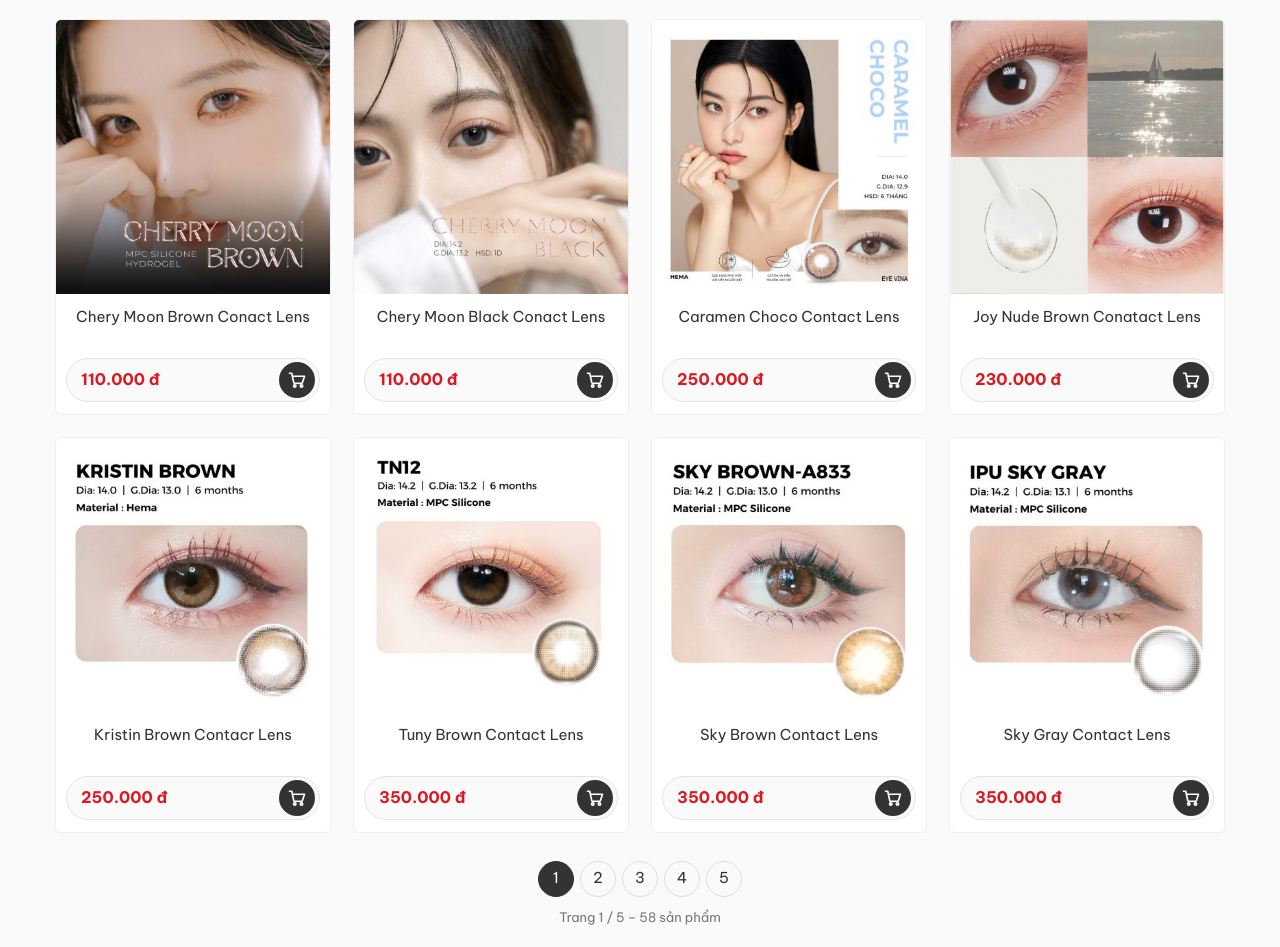
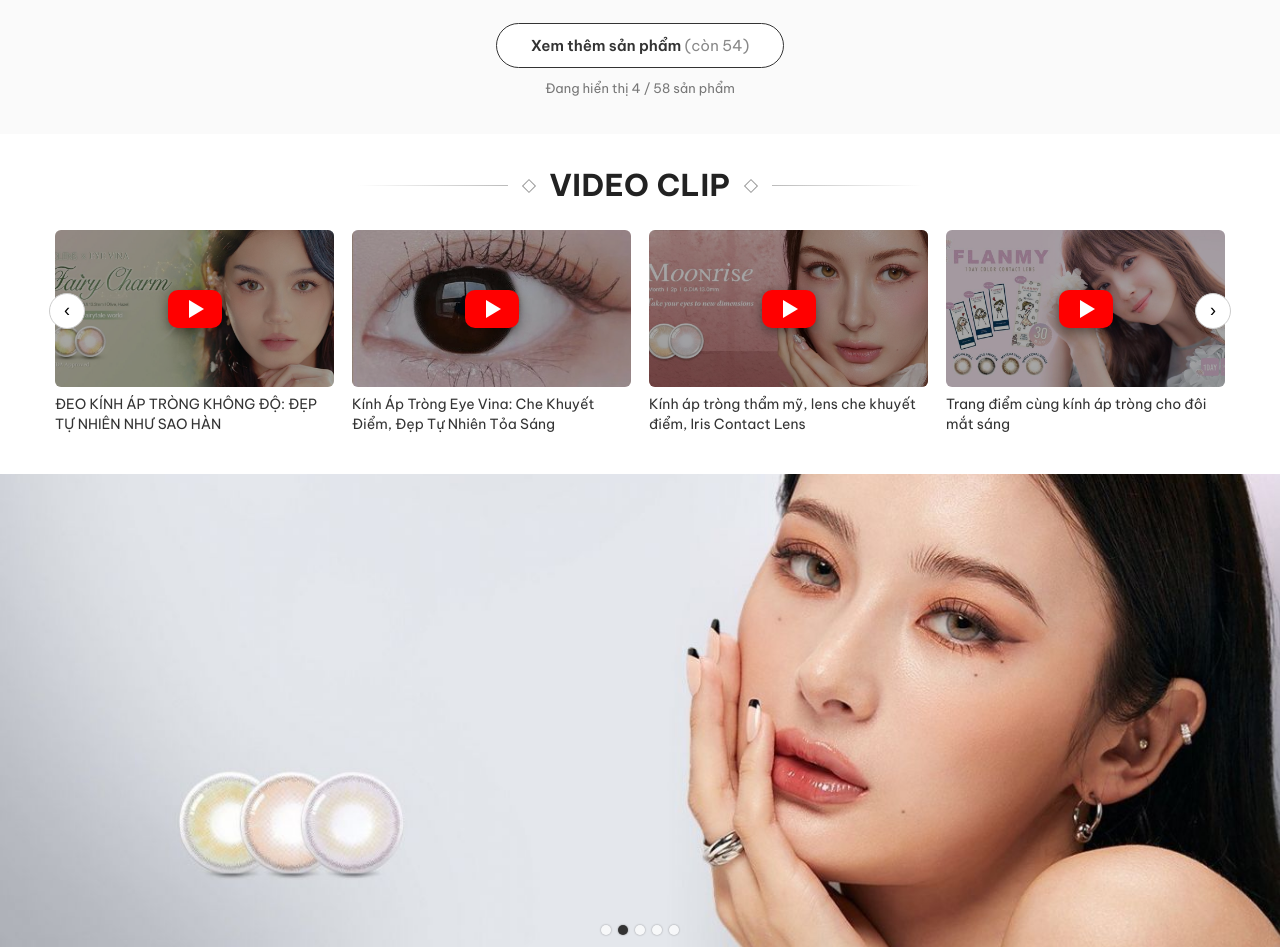
Before and after one commit to eyemedioptic/eyevina, a plain HTML site: page index.html in a window 1280 px wide. Shown: the part 2167-3114 px from the top of the page. Drawn offline with Linux system fonts and the light colour scheme.

Commit message:
Sản phẩm: hiển thị 4 sản phẩm, nút Xem thêm mỗi lần thêm 4 đến hết
Co-Authored-By: Claude Opus 5.5 <noreply@anthropic.com>
Claude-Session: https://claude.ai/code/session_011QZR96fBk48zhP55GbehnW

```diff
--- a/index.html
+++ b/index.html
@@ -137,9 +137,11 @@ section{padding:35px 0}
 .toolbar{display:flex;justify-content:space-between;align-items:center;gap:10px;margin-bottom:20px;flex-wrap:wrap}
 .toolbar input,.toolbar select{border:1px solid #ddd;border-radius:20px;padding:8px 16px;outline:0;font-size:14px}
 .toolbar input{flex:1;max-width:360px}
-.pagination{display:flex;justify-content:center;gap:6px;margin-top:28px;list-style:none;flex-wrap:wrap}
-.pagination li{min-width:36px;height:36px;display:grid;place-items:center;border:1px solid #ddd;border-radius:50%;cursor:pointer;padding:0 8px}
-.pagination li.on,.pagination li:hover{background:#333;color:#fff;border-color:#333}
+.more-wrap{text-align:center;margin-top:26px}
+.more-btn{background:#fff;border:1px solid #333;color:#333;border-radius:30px;padding:12px 34px;font-family:inherit;font-size:15px;font-weight:600;cursor:pointer;transition:.2s}
+.more-btn span{font-weight:400;color:#888}
+.more-btn:hover{background:#333;color:#fff}.more-btn:hover span{color:#ddd}
+.more-btn[hidden]{display:none}
 .page_info{color:#777;text-align:center;margin-top:10px;font-size:13px}
 /* ===== VIDEO ===== */
 .video-wrap{position:relative}
@@ -441,13 +443,13 @@ section{padding:35px 0}
     <div class="title-h2"><h2>Sản phẩm</h2></div>
     <p class="sub-title">Lens Hà Nội đủ màu & độ cận – giá niêm yết rõ ràng, giao nhanh nội thành</p>
     <div class="toolbar">
-      <input id="q" placeholder="Tìm theo tên: choco, gray, clear, nước ngâm..." oninput="page=1;renderAll()">
-      <select id="sortSel" onchange="page=1;renderAll()">
+      <input id="q" placeholder="Tìm theo tên: choco, gray, clear, nước ngâm..." oninput="renderAll()">
+      <select id="sortSel" onchange="renderAll()">
         <option value="">Mới nhất</option><option value="asc">Giá tăng dần</option><option value="desc">Giá giảm dần</option><option value="sale">Đang giảm giá</option>
       </select>
     </div>
     <div class="grid-product" id="allGrid"></div>
-    <ul class="pagination" id="pager"></ul>
+    <div class="more-wrap"><button type="button" class="more-btn" id="moreBtn" onclick="loadMore()">Xem thêm sản phẩm</button></div>
     <div class="page_info" id="pinfo"></div>
   </div>
 </section>
@@ -780,21 +782,31 @@ function showTab(t){const names=TABS[t];document.getElementById('tabGrid').inner
 document.querySelectorAll('.tab-li').forEach(li=>li.onclick=()=>{document.querySelector('.tab-li.active').classList.remove('active');li.classList.add('active');showTab(li.dataset.type)});
 showTab('spmoi');
 // all products
-let page=1;const PER=12;
-function renderAll(){
+let page=1,LIST=[];const PER=4;            // hiển thị 4 sản phẩm, mỗi lần "Xem thêm" thêm 4
+function filtered(){
   const q=document.getElementById('q').value.trim().toLowerCase(),s=sortSel.value;
   let L=P.filter(p=>!q||p.name.toLowerCase().includes(q));
   if(s=='asc')L=[...L].sort((a,b)=>num(a.price)-num(b.price));
   if(s=='desc')L=[...L].sort((a,b)=>num(b.price)-num(a.price));
   if(s=='sale')L=L.filter(p=>p.old&&num(p.old)>num(p.price));
-  const pages=Math.max(1,Math.ceil(L.length/PER));page=Math.min(page,pages);
-  document.getElementById('allGrid').innerHTML=L.slice((page-1)*PER,page*PER).map(card).join('')||'<p style="grid-column:1/-1;text-align:center;color:#777">Không tìm thấy sản phẩm phù hợp.</p>';
-  let h='';for(let i=1;i<=pages;i++)h+=`<li class="${i==page?'on':''}" onclick="page=${i};renderAll();document.getElementById('san-pham').scrollIntoView({behavior:'smooth'})">${i}</li>`;
-  document.getElementById('pager').innerHTML=pages>1?h:'';
-  document.getElementById('pinfo').textContent=`Trang ${page} / ${pages} – ${L.length} sản phẩm`;
+  return L}
+function moreUI(){
+  const shown=Math.min(page*PER,LIST.length),left=LIST.length-shown,btn=document.getElementById('moreBtn');
+  btn.hidden=left<=0;btn.innerHTML=`Xem thêm sản phẩm <span>(còn ${left})</span>`;
+  document.getElementById('pinfo').textContent=LIST.length?`Đang hiển thị ${shown} / ${LIST.length} sản phẩm`:'';
+}
+function renderAll(){                        // tìm kiếm / sắp xếp -> quay về 4 sản phẩm đầu
+  page=1;LIST=filtered();
+  document.getElementById('allGrid').innerHTML=LIST.slice(0,PER).map(card).join('')||'<p style="grid-column:1/-1;text-align:center;color:#777">Không tìm thấy sản phẩm phù hợp.</p>';
+  moreUI();
+}
+function loadMore(){                          // thêm 4 sản phẩm tiếp theo, không tải lại các thẻ đã có
+  const from=page*PER;page++;
+  document.getElementById('allGrid').insertAdjacentHTML('beforeend',LIST.slice(from,page*PER).map(card).join(''));
+  moreUI();
 }
 renderAll();
-function doSearch(v){document.getElementById('q').value=v;page=1;renderAll();document.getElementById('san-pham').scrollIntoView({behavior:'smooth'})}
+function doSearch(v){document.getElementById('q').value=v;renderAll();document.getElementById('san-pham').scrollIntoView({behavior:'smooth'})}
 // sliders
 function slider(id,ms){const el=document.getElementById(id),wrap=el.querySelector('.slides'),n=wrap.children.length,d=el.querySelector('.dots');let c=0;
   for(let i=0;i<n;i++){const s=document.createElement('span');s.onclick=()=>go(i);d.appendChild(s)}
```
